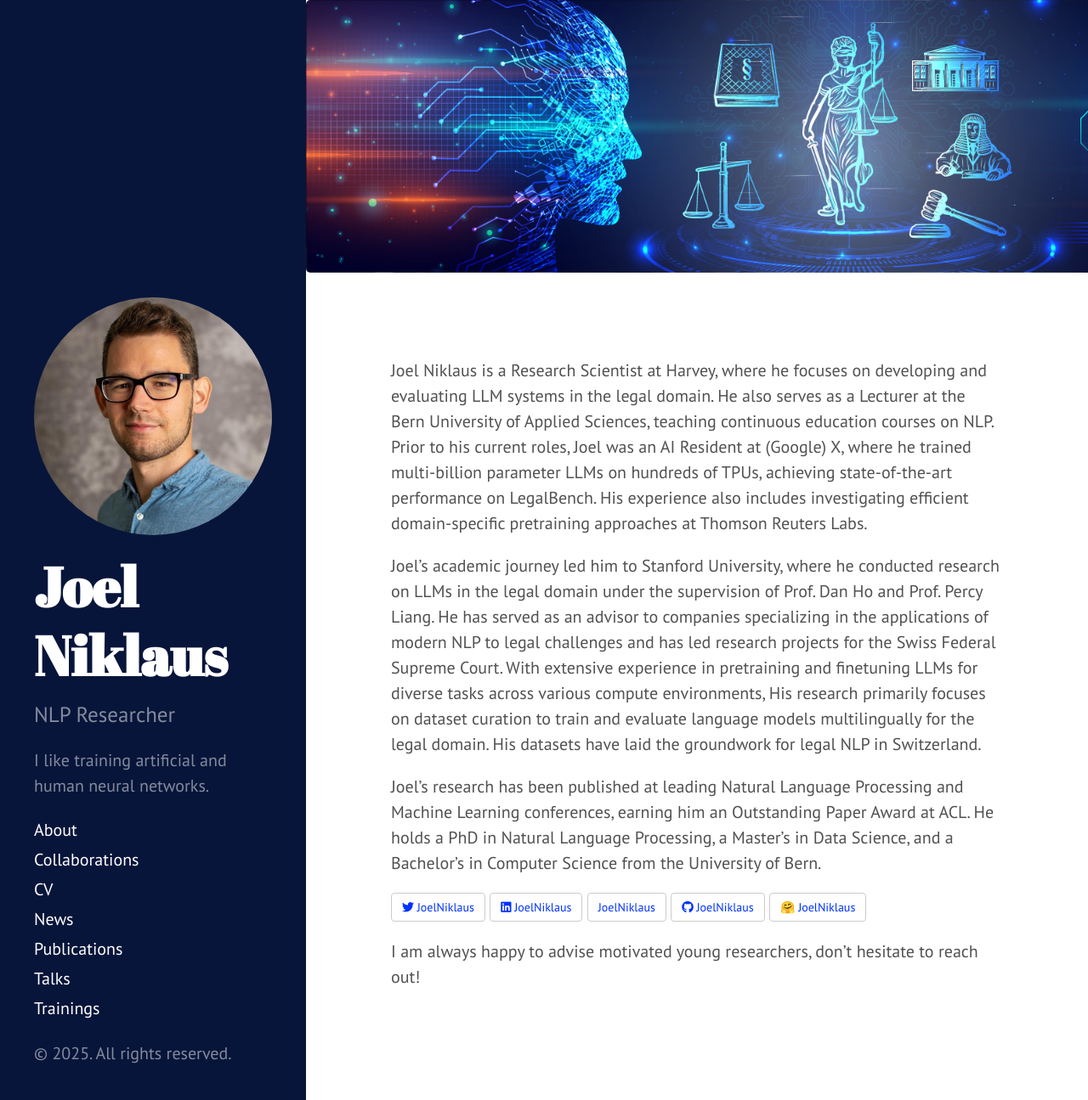
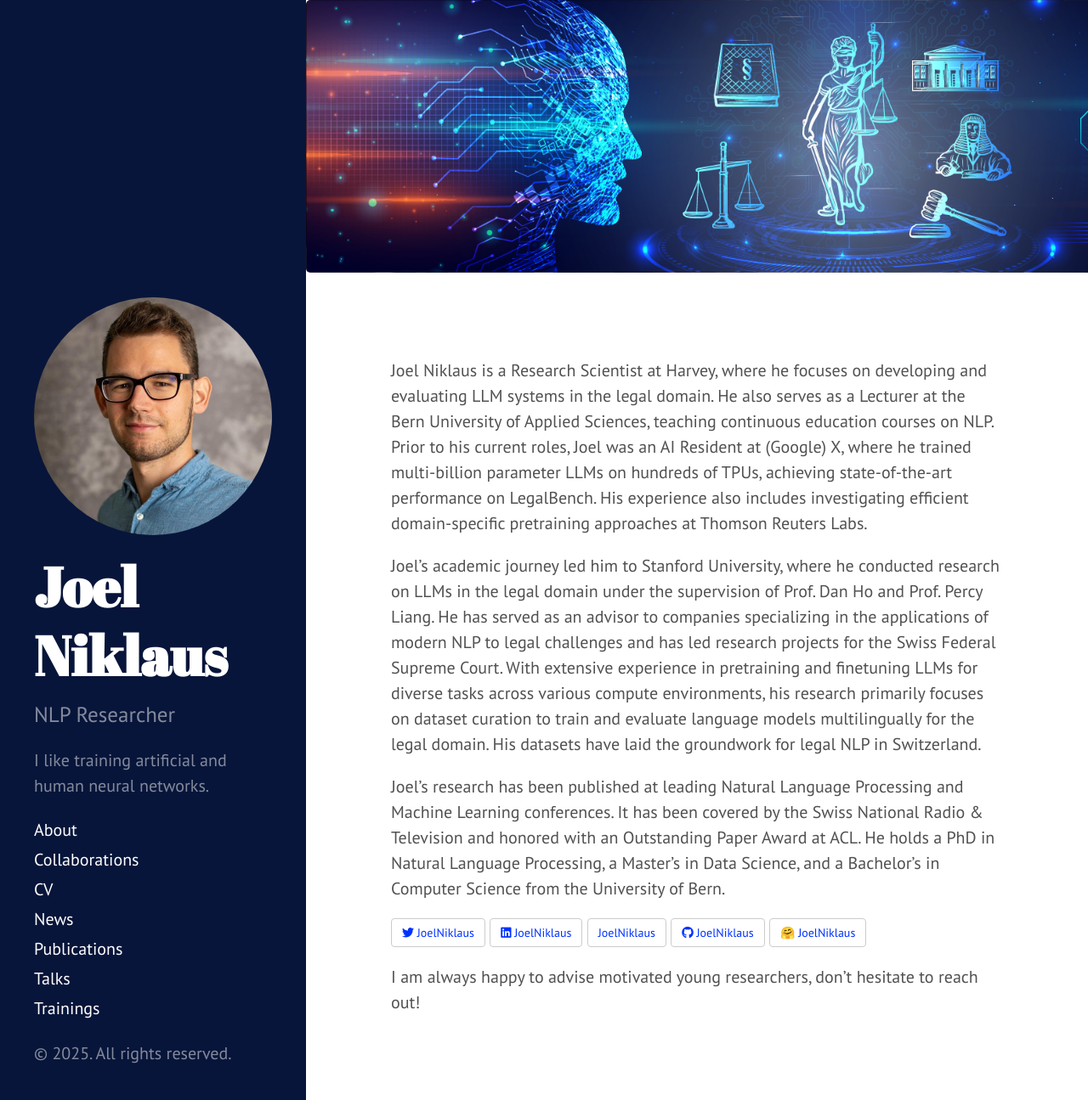
Before and after one commit to JoelNiklaus/joelniklaus.github.io, a Jekyll site: the page built from index.md, in a window 1280 px wide and 1295 px high. Shown: the whole window at 85% size. Built offline with Jekyll 4.4.1, drawn with Linux system fonts in a browser that asks for light colours; a style sheet for code colours, icons or effects is not loaded.

Commit message:
Updated bio
Signed-off-by: Joel Niklaus <me@joelniklaus.ch>

```diff
--- a/index.md
+++ b/index.md
@@ -10,13 +10,13 @@
 Joel's academic journey led him to Stanford University, where he conducted research on LLMs in the legal domain under
 the supervision of Prof. Dan Ho and Prof. Percy Liang. He has served as an advisor to companies specializing in the
 applications of modern NLP to legal challenges and has led research projects for the Swiss Federal Supreme Court. With
-extensive experience in pretraining and finetuning LLMs for diverse tasks across various compute environments, His
+extensive experience in pretraining and finetuning LLMs for diverse tasks across various compute environments, his
 research primarily focuses on dataset curation to train and evaluate language models multilingually for the legal
 domain. His datasets have laid the groundwork for legal NLP in Switzerland.
 
-Joel's research has been published at leading Natural Language Processing and Machine Learning conferences, earning him
-an Outstanding Paper Award at ACL. He holds a PhD in Natural Language Processing, a Master's in Data Science, and a
-Bachelor's in Computer Science from the University of Bern.
+Joel's research has been published at leading Natural Language Processing and Machine Learning conferences. It has been
+covered by the Swiss National Radio & Television and honored with an Outstanding Paper Award at ACL. He holds a PhD in
+Natural Language Processing, a Master's in Data Science, and a Bachelor's in Computer Science from the University of Bern.
 
 
 <a href="https://twitter.com/joelniklaus" target="_blank" type="button" class="btn"><i class="fa-brands fa-twitter"></i> JoelNiklaus</a>
```
